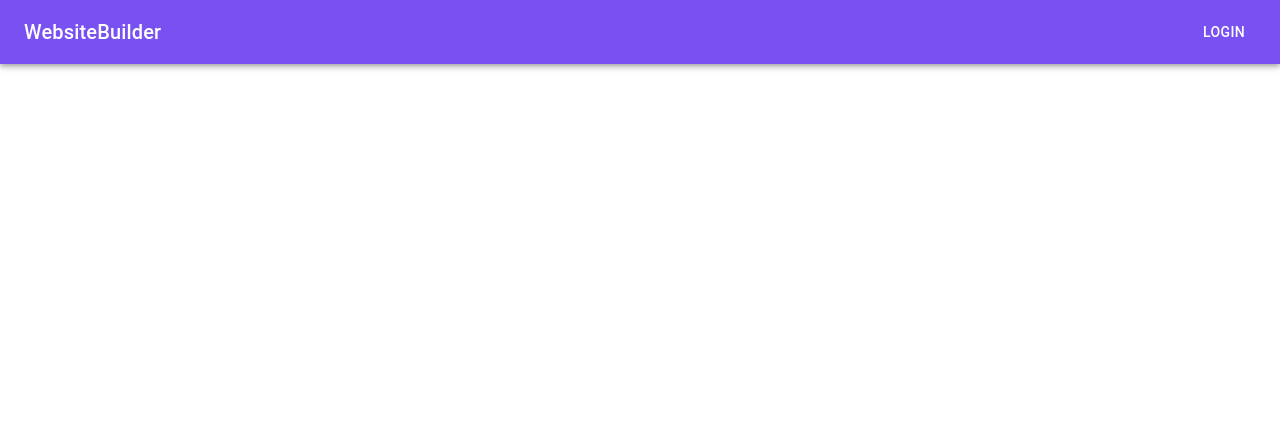
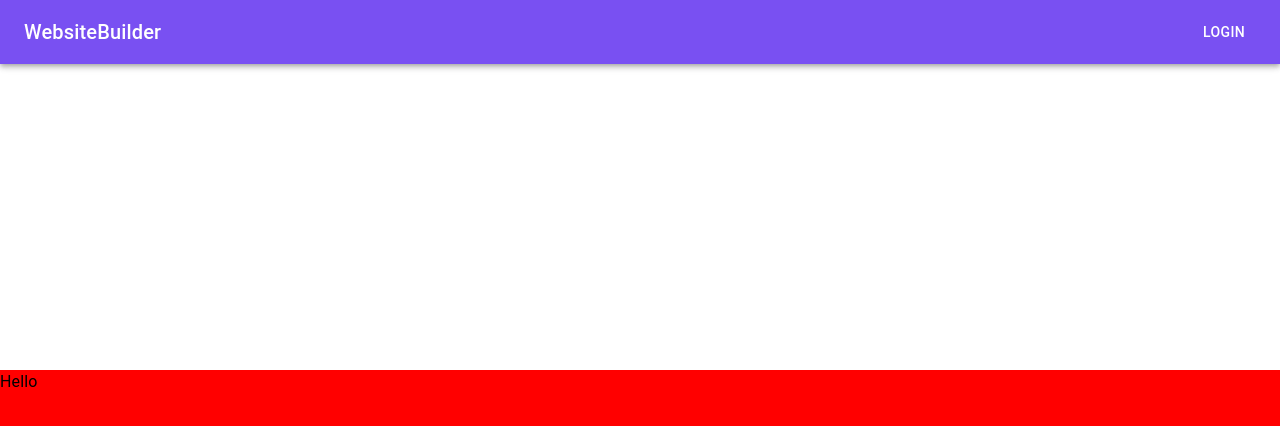
Before and after one commit to youssefrag/WebsiteBuilder, a React (Create React App) app in the folder client/: page / in a window 1280 px wide. Shown: the top 426 px of the page. Built offline with nearby package versions, Linux system fonts and the light colour scheme.

Commit message:
add outlet to nav

```diff
--- a/client/src/routes/home/home.component.tsx
+++ b/client/src/routes/home/home.component.tsx
@@ -2,8 +2,10 @@ import { Box, Typography } from "@mui/material";
 
 const Home = () => {
   return (
-    <Box sx={{ marginTop: "300px" }}>
-      <Typography>Home</Typography>;
+    <Box
+      sx={{ backgroundColor: "red", height: "500000px", marginTop: "300px" }}
+    >
+      <Typography>Hello</Typography>
     </Box>
   );
 };
--- a/client/src/routes/navigation/navigation.component.tsx
+++ b/client/src/routes/navigation/navigation.component.tsx
@@ -1,3 +1,4 @@
+import { Outlet } from "react-router-dom";
 import { Typography, Button, IconButton } from "@mui/material";
 
 import {
@@ -8,6 +9,7 @@ import {
 
 const Navigation = () => {
   return (
+    <>
       <NavigationContainer>
         <StyledAppBar position="static">
           <StyledToolBar>
@@ -18,6 +20,8 @@ const Navigation = () => {
           </StyledToolBar>
         </StyledAppBar>
       </NavigationContainer>
+      <Outlet />
+    </>
   );
 };
 
```
Lines whose indentation alone changed are shown as unchanged.
